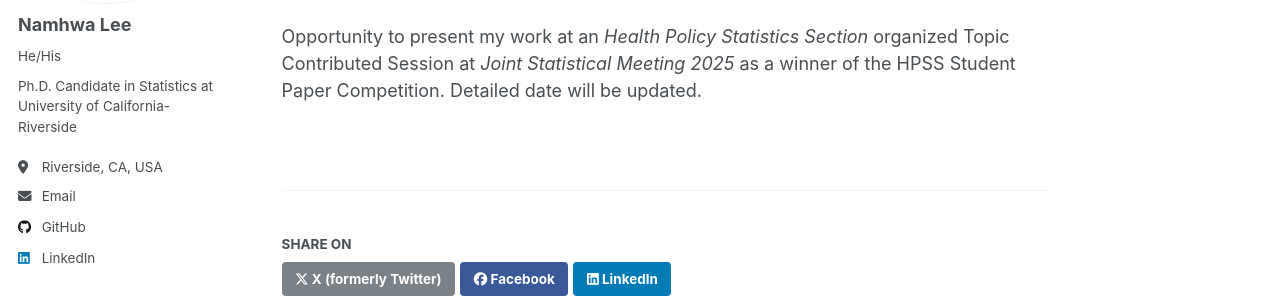
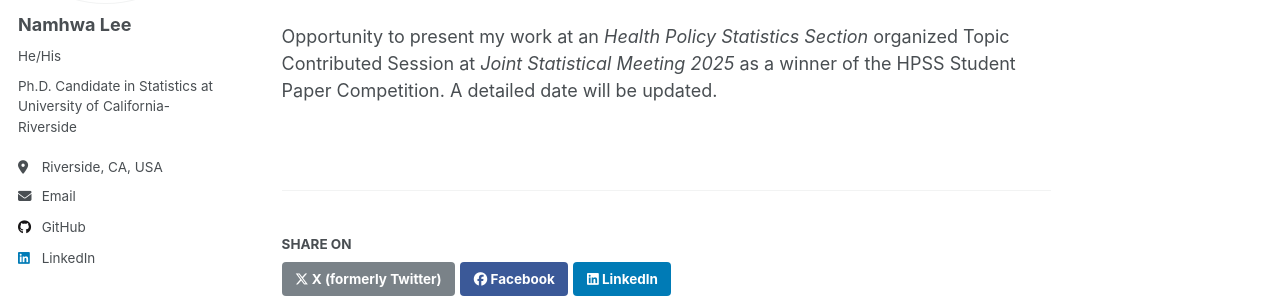
Before and after one commit to NamhwaLee/NamhwaLee.github.io, a Jekyll site: the page built from _talks/JSM2025-talk.md, in a window 1280 px wide and 1025 px high. Shown: the part 236-534 px from the top of the window. Built offline with Jekyll 4.4.1, drawn with Linux system fonts in a browser that asks for light colours.

```diff
--- a/_talks/JSM2025-talk.md
+++ b/_talks/JSM2025-talk.md
@@ -9,4 +9,4 @@ location: "Nashville, Tennessee"
 ---
 
 Opportunity to present my work at an *Health Policy Statistics Section* organized Topic Contributed Session at *Joint Statistical Meeting 2025* as a winner of the HPSS Student Paper Competition.
-Detailed date will be updated.
+A detailed date will be updated.
```
